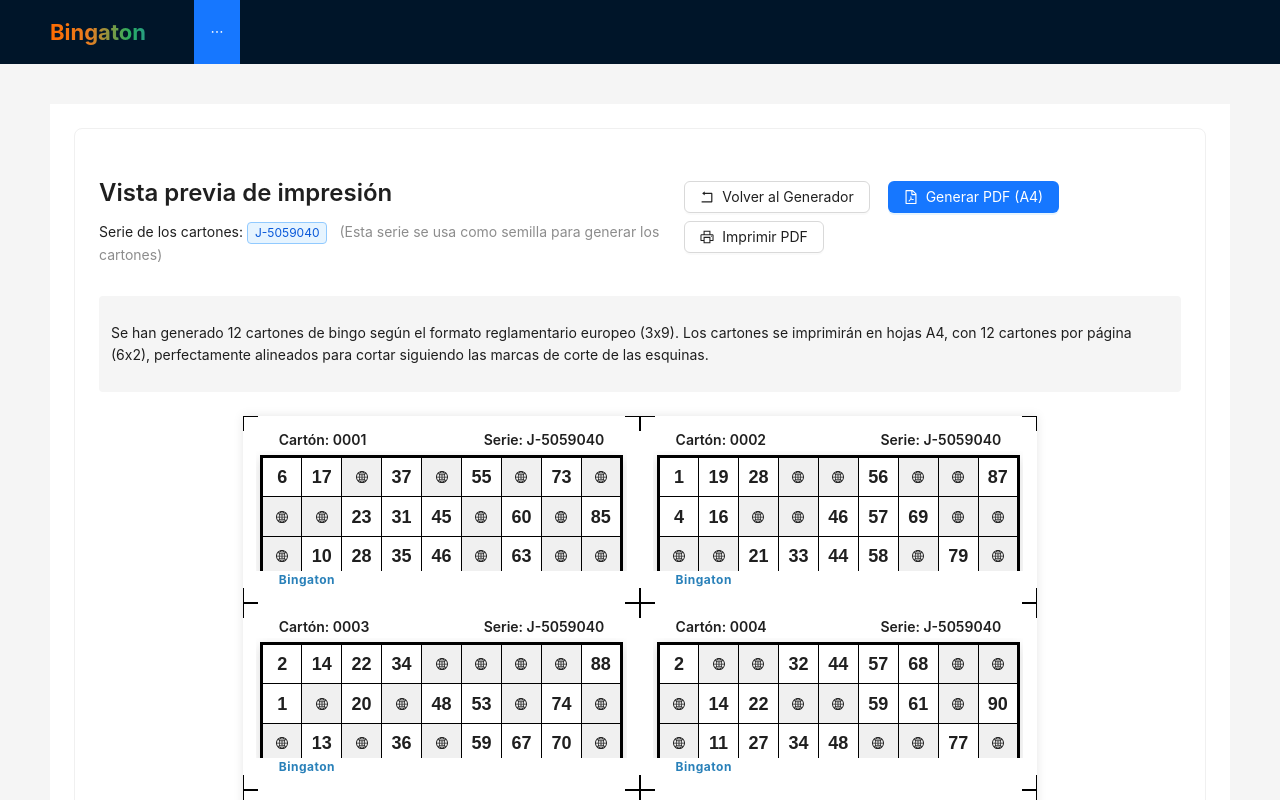
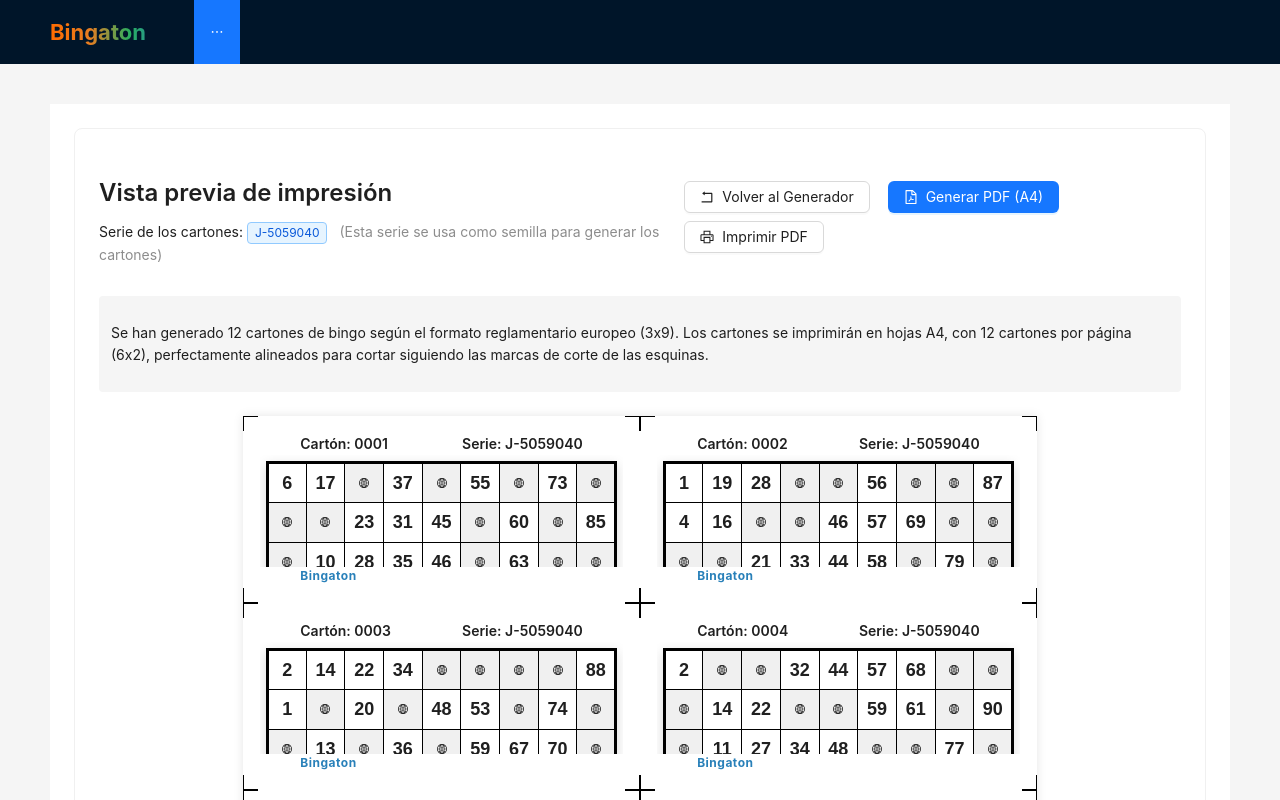
Before and after one commit to adriangn/bingaton, a React (Create React App) app: page / in a window 1280 px wide. Both pictures are taken after a click on the button "Generar Cartones para Imprimir". Shown: the top 800 px of the page. Built offline with nearby package versions, Linux system fonts and the light colour scheme.

Commit message:
fix: reducir drasticamente el tamaño de la tabla de cartones de bingo

```diff
--- a/src/components/PrintableBingoCard/PrintableBingoCard.css
+++ b/src/components/PrintableBingoCard/PrintableBingoCard.css
@@ -19,9 +19,9 @@
   flex-direction: column;
   overflow: hidden;
   border: none;
-  margin: 3mm; /* Aumentado para reducir el contenido interno */
-  width: calc(100% - 6mm); /* Ajustado para considerar los márgenes */
-  height: calc(100% - 6mm); /* Ajustado para considerar los márgenes */
+  margin: 4mm; /* Aumentado a 4mm para reducir significativamente el contenido interno */
+  width: calc(100% - 8mm); /* Ajustado para considerar los márgenes */
+  height: calc(100% - 8mm); /* Ajustado para considerar los márgenes */
   background-color: white;
 }
 
@@ -77,7 +77,7 @@
   font-size: 5px; /* Tamaño reducido */
   flex: 0 0 auto;
   padding: 0 1mm;
-  width: 90%; /* Ancho reducido */
+  width: 80%; /* Ancho reducido drásticamente */
   margin: 0 auto; /* Centrado */
 }
 
@@ -103,7 +103,7 @@
   display: flex;
   flex-direction: column;
   overflow: hidden;
-  padding: 1mm; /* Padding para evitar que la tabla toque los bordes */
+  padding: 1.5mm; /* Aumentado padding alrededor de la tabla */
   box-sizing: border-box;
 }
 
@@ -118,7 +118,7 @@
   margin-top: 0;
   padding-left: 1mm;
   margin-left: 0;
-  width: 90%; /* Ancho reducido */
+  width: 80%; /* Ancho reducido drásticamente */
   margin: 0 auto; /* Centrado */
   text-align: left;
   background-color: white;
@@ -127,7 +127,7 @@
 }
 
 .bingo-table {
-  width: 90%; /* Reducido al 90% */
+  width: 80%; /* Reducido drásticamente al 80% */
   margin: 0 auto; /* Centrado horizontalmente */
   margin-top: 0;
   border-collapse: collapse;
@@ -136,7 +136,7 @@
 }
 
 .bingo-table tr {
-  height: 31%; /* Reducida la altura de las filas */
+  height: 29%; /* Reducida aún más la altura de las filas */
 }
 
 .bingo-table td {
@@ -144,7 +144,7 @@
   text-align: center;
   vertical-align: middle;
   font-weight: bold;
-  font-size: 11px; /* Reducido tamaño de fuente */
+  font-size: 9px; /* Reducido drásticamente el tamaño de fuente */
   width: 11.11%;
   position: relative;
   padding: 0;
@@ -154,7 +154,7 @@
 .bingo-table td:before {
   content: "";
   display: block;
-  padding-top: 90%; /* Reducido para evitar desbordamiento */
+  padding-top: 80%; /* Reducido drásticamente para evitar desbordamiento */
 }
 
 .cell-content {
@@ -187,7 +187,7 @@
 
 /* Estilo para el icono de globo */
 .globe-icon {
-  font-size: 12px; /* Reducido tamaño */
+  font-size: 10px; /* Reducido drásticamente el tamaño */
   color: #222;
 }
 
@@ -250,14 +250,14 @@
     border-collapse: collapse;
     margin: 0 auto !important;
     padding: 0;
-    width: 90% !important; /* Reducido para impresión */
+    width: 80% !important; /* Reducido drásticamente para impresión */
   }
 
   .bingo-table td {
     border: 1px solid black !important;
     margin: 0;
     padding: 0;
-    font-size: 11px !important; /* Asegurar que el tamaño de fuente se mantenga en impresión */
+    font-size: 9px !important; /* Asegurar que el tamaño de fuente pequeño se mantenga en impresión */
   }
 
   .print-divider {
```
